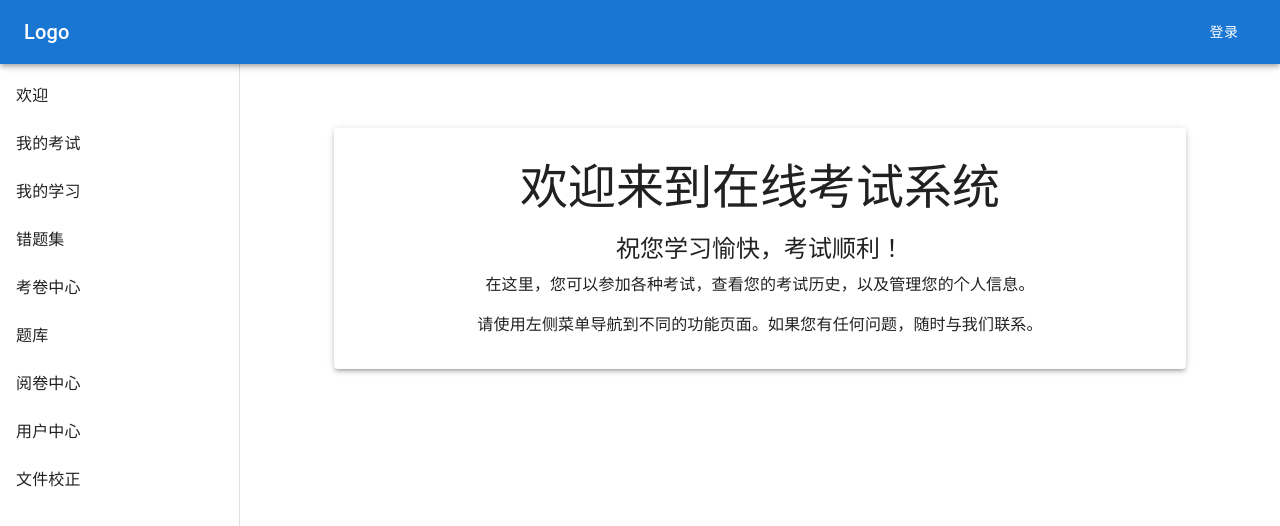
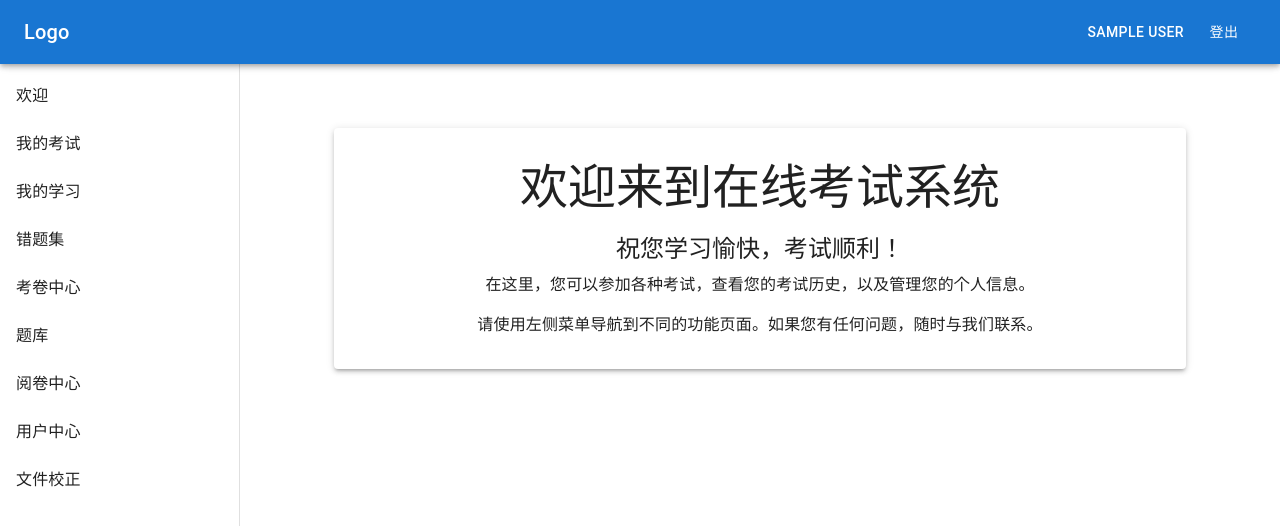
Before and after one commit to taurusjun/my-react-test2, a React (Create React App) app: page / in a window 1280 px wide. Shown: the top 526 px of the page. Built offline with nearby package versions, Linux system fonts and the light colour scheme; sample sign-in values are in the browser's storage; what axios-mock-adapter would draw is missing.

Commit message:
user data storage

```diff
--- a/src/contexts/UserContext.jsx
+++ b/src/contexts/UserContext.jsx
@@ -6,12 +6,10 @@ export const UserProvider = ({ children }) => {
   const [user, setUser] = useState(null);
 
   useEffect(() => {
-    // 这里可以添加从本地存储或API获取用户信息的逻辑
-    // 例如:
-    // const storedUser = localStorage.getItem('user');
-    // if (storedUser) {
-    //   setUser(JSON.parse(storedUser));
-    // }
+    const storedUser = localStorage.getItem("user"); // 从本地存储获取用户信息
+    if (storedUser) {
+      setUser(JSON.parse(storedUser)); // 如果存在，则解析并设置用户信息
+    }
   }, []);
 
   const login = (userData) => {
@@ -20,12 +18,13 @@ export const UserProvider = ({ children }) => {
   };
 
   const logout = () => {
-    setUser(null);
-    // 可以在这里添加清除本地存储中用户信息的逻辑
+    setUser(null); // 清除用户状态
+    localStorage.removeItem("user"); // 从本地存储中移除用户信息
+    localStorage.removeItem("username"); // 从本地存储中移除用户名
   };
 
   return (
-    <UserContext.Provider value={{ user, setUser, login, logout }}>
+    <UserContext.Provider value={{ user, login, logout }}>
       {children}
     </UserContext.Provider>
   );
--- a/src/layouts/CommonLayout.jsx
+++ b/src/layouts/CommonLayout.jsx
@@ -35,8 +35,13 @@ const CommonLayout = ({
   const theme = useTheme();
   const isMobile = useMediaQuery(theme.breakpoints.down("sm"));
   const [mobileOpen, setMobileOpen] = useState(false);
-  const { user } = useContext(UserContext);
+  const { user, logout } = useContext(UserContext);
   const navigate = useNavigate();
+
+  const handleLogout = () => {
+    logout();
+    navigate("/login");
+  };
 
   const handleDrawerToggle = () => {
     setMobileOpen(!mobileOpen);
@@ -90,13 +95,20 @@ const CommonLayout = ({
               {item.text}
             </Button>
           ))}
-          <Button
-            color="inherit"
-            onClick={() => navigate("/user-center")}
-            sx={{ ml: 2 }}
-          >
-            {user ? user.name : "登录"}
-          </Button>
+          {user ? (
+            <>
+              <Button color="inherit" onClick={() => navigate("/user-center")}>
+                {user.name}
+              </Button>
+              <Button color="inherit" onClick={handleLogout}>
+                登出
+              </Button>
+            </>
+          ) : (
+            <Button color="inherit" onClick={() => navigate("/login")}>
+              登录
+            </Button>
+          )}
         </Toolbar>
       </AppBar>
       <Drawer
--- a/src/pages/auth/Login.jsx
+++ b/src/pages/auth/Login.jsx
@@ -1,4 +1,4 @@
-import React, { useState, useContext } from "react";
+import React, { useState, useContext, useEffect } from "react";
 import { useNavigate, useLocation } from "react-router-dom";
 import axios from "axios";
 import {
@@ -18,7 +18,15 @@ const Login = () => {
   const [error, setError] = useState("");
   const navigate = useNavigate();
   const location = useLocation();
-  const { login } = useContext(UserContext); // 从 UserContext 中获取 login 函数
+  const { login, logout } = useContext(UserContext); // 从 UserContext 中获取 login 和 logout 函数
+
+  useEffect(() => {
+    const savedUser = localStorage.getItem("user"); // 从本地存储获取用户信息
+    if (savedUser) {
+      const userData = JSON.parse(savedUser); // 解析用户信息
+      setUsername(userData.username); // 设置用户名
+    }
+  }, []);
 
   const handleLogin = async (e) => {
     e.preventDefault();
@@ -27,12 +35,19 @@ const Login = () => {
       const { token, user } = response.data; // 假设后端返回了 token 和 user 信息
       setToken(token);
       login(user); // 使用 login 函数将用户信息添加到 UserContext 中
+      const userData = { ...user, username }; // 创建一个包含用户信息和用户名的对象
+      localStorage.setItem("user", JSON.stringify(userData)); // 登录成功后保存用户信息和用户名
       // 重定向到之前尝试访问的页面，如果没有则默认到 "/exams/list"
-      const from = location.state?.from?.pathname || "/exams/list";
+      const from = location.state?.from?.pathname || "/";
       navigate(from, { replace: true });
     } catch (err) {
       setError("登录失败，请检查用户名和密码");
     }
+  };
+
+  const handleLogout = () => {
+    logout(); // 调用 logout 函数
+    navigate("/login"); // 重定向到登录页面
   };
 
   return (
--- a/src/pages/user/layouts/MainLayout.jsx
+++ b/src/pages/user/layouts/MainLayout.jsx
@@ -17,7 +17,12 @@ const drawerWidth = 240;
 
 const MainLayout = ({ children, menuItems = [] }) => {
   const navigate = useNavigate();
-  const { user } = useContext(UserContext);
+  const { user, logout } = useContext(UserContext);
+
+  const handleLogout = () => {
+    logout();
+    navigate("/login");
+  };
 
   return (
     <Box sx={{ display: "flex" }}>
@@ -29,9 +34,20 @@ const MainLayout = ({ children, menuItems = [] }) => {
           <Typography variant="h6" component="div" sx={{ flexGrow: 1 }}>
             Logo
           </Typography>
-          <Button color="inherit" onClick={() => navigate("/user-center")}>
-            {user ? user.name : "登录"}
-          </Button>
+          {user ? (
+            <>
+              <Button color="inherit" onClick={() => navigate("/user-center")}>
+                {user.name}
+              </Button>
+              <Button color="inherit" onClick={handleLogout}>
+                登出
+              </Button>
+            </>
+          ) : (
+            <Button color="inherit" onClick={() => navigate("/login")}>
+              登录
+            </Button>
+          )}
         </Toolbar>
       </AppBar>
       <Drawer
```
